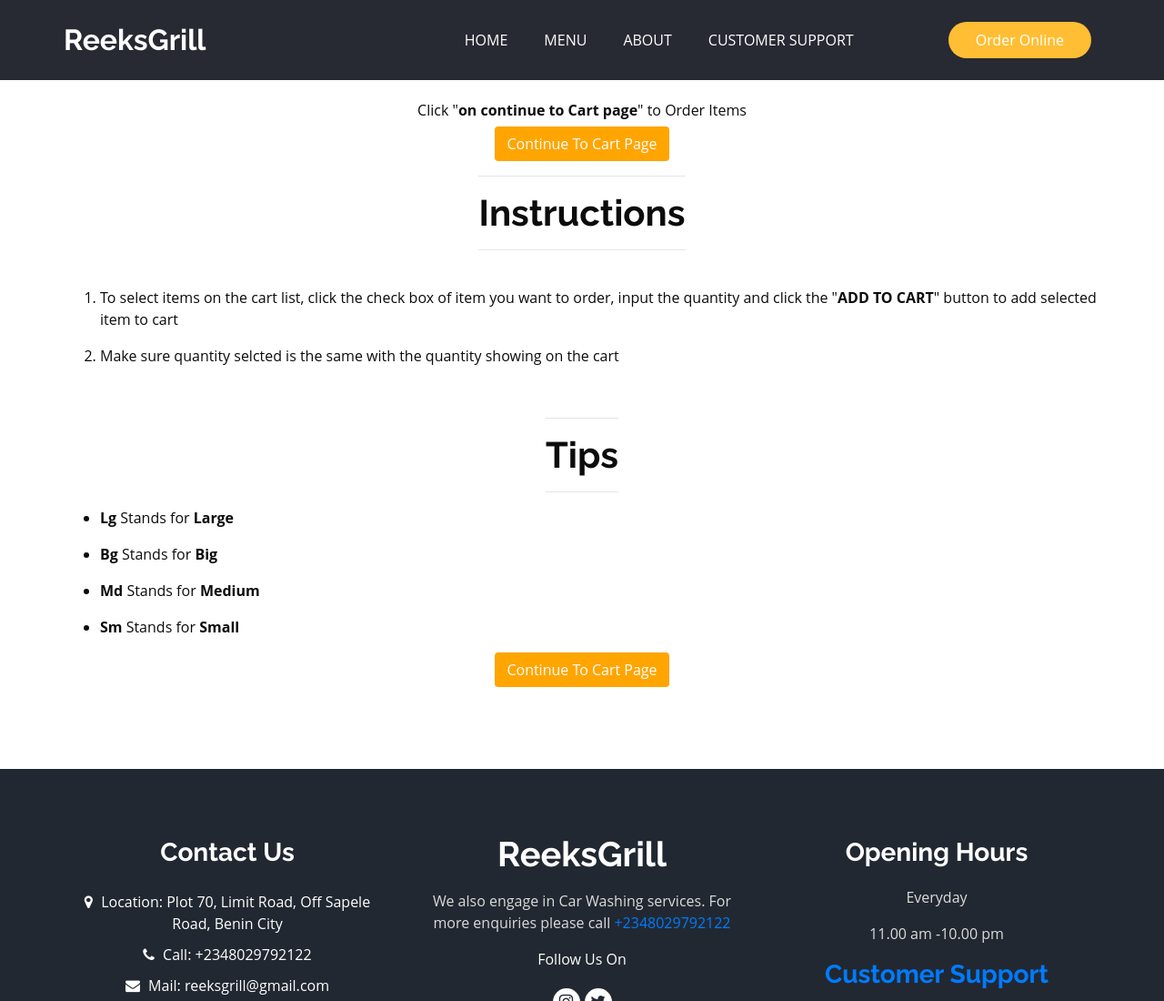
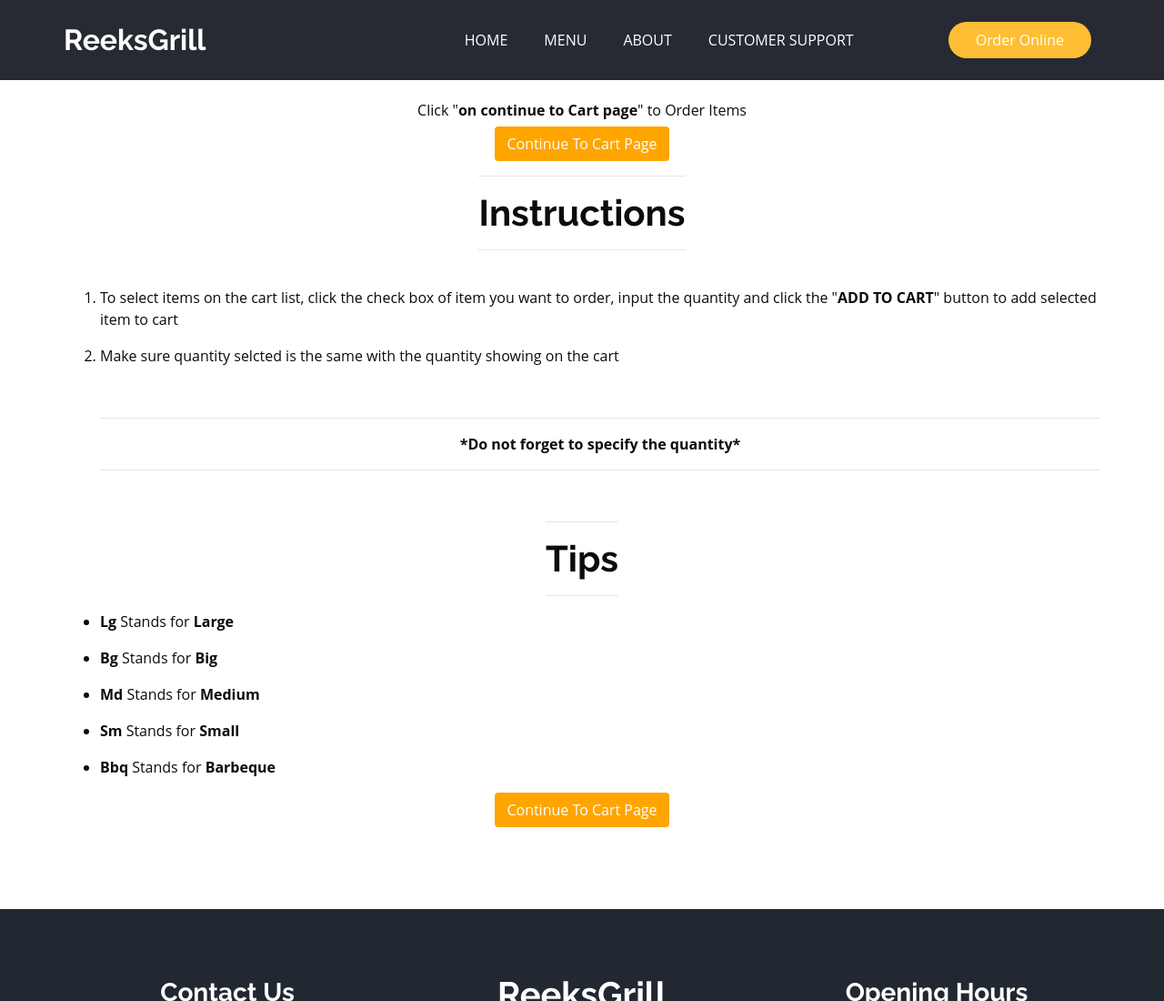
Before and after one commit to Efosa42/ReeksGrill, a plain HTML site: page tips.html in a window 1280 px wide. Shown: the top 1100 px of the page at 91% size. Drawn offline with nearby package versions, Linux system fonts and the light colour scheme; some icons are missing.

Commit message:
Add files via upload

```diff
--- a/tips.html
+++ b/tips.html
@@ -107,7 +107,11 @@
 <p>Make sure quantity selcted is the same with the quantity showing on the cart</p>
 </li>
 
+<br>
 
+<hr>
+<center><p><b>*Do not forget to specify the quantity*</b></p></center>
+<hr>
 	</ol>
 
     <div class="heading_container heading_center">
@@ -125,7 +129,7 @@
         <li><p><b>Bg</b> Stands for <b>Big</b></p></li>
         <li><p><b>Md</b> Stands for <b>Medium</b></p></li>
         <li><p><b>Sm</b> Stands for <b>Small</b></p></li>
-
+        <li><p><b>Bbq</b> Stands for <b>Barbeque</b></p></li>
                     </ul>
 
 
```
